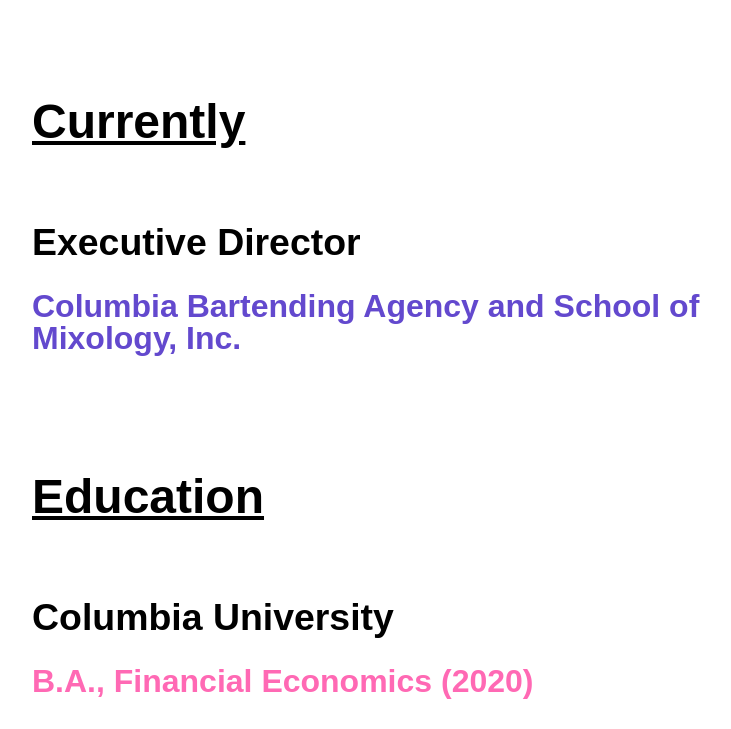
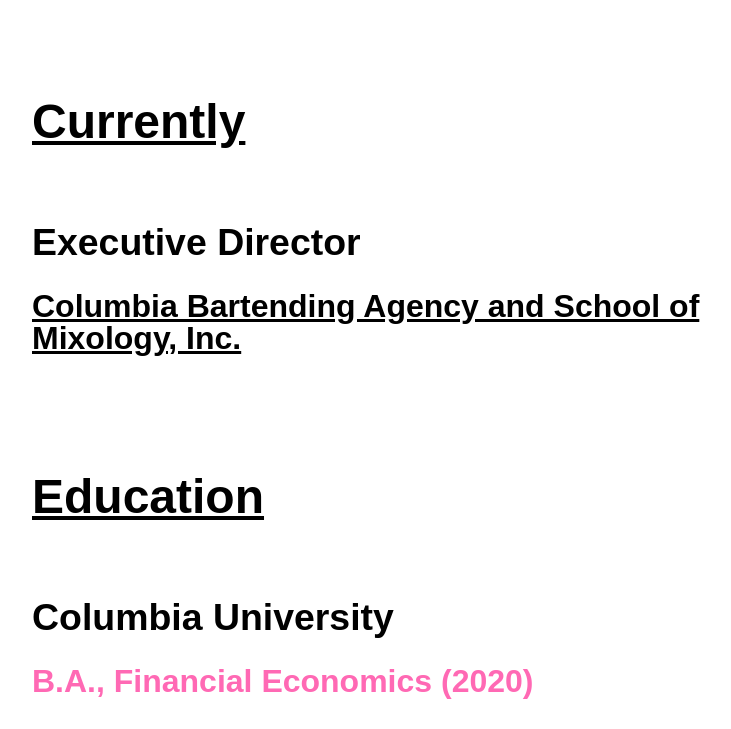
Before and after one commit to vikasnair/joshuawoodbridge.com, a plain HTML site: page index.html in a window 1280 px wide. Shown: the part 615-1344 px from the top of the page, without its empty margins (96-827 px from the left). Drawn offline with nearby package versions, Linux system fonts and the light colour scheme; a web font is replaced by a local one.

Commit message:
added link to cba

```diff
--- a/index.html
+++ b/index.html
@@ -34,8 +34,14 @@
 				<h2>Currently</h2>
 
 				<ul>
-					<li><h3>Executive Director</h3></li>
-					<li><h4 style="color: #6349CE;">Columbia Bartending Agency and School of Mixology, Inc.</h4></li>
+					<li>
+						<h3>Executive Director</h3>
+					</li>
+					<li>
+						<h4 style="color: #6349CE;">
+							<a href="https://columbiabartending.com">Columbia Bartending Agency and School of Mixology, Inc.</a>
+						</h4>
+					</li>
 				</ul>
 			</div>
 
```
